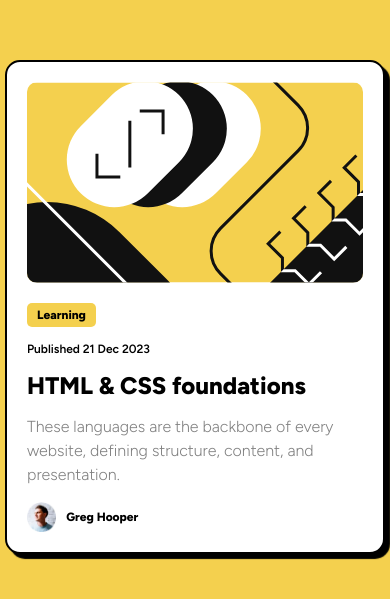
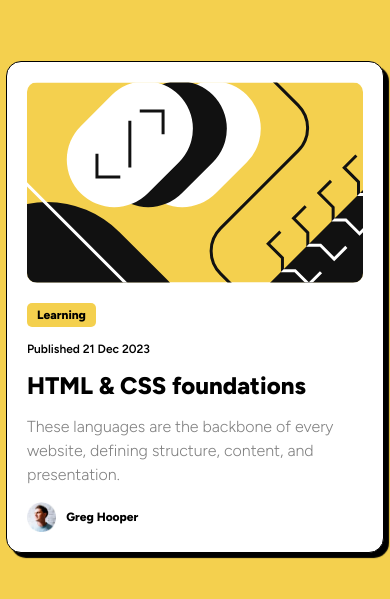
Before and after one commit to Mirthaar/blog-preview-card, a plain HTML site: page index.html in a window 390 px wide. Shown: the part 115-714 px from the top of the page. Drawn offline with Linux system fonts and the light colour scheme.

Commit message:
fix: Add responsive image sizing & reduce border px sizing

```diff
--- a/css/styles.css
+++ b/css/styles.css
@@ -34,7 +34,7 @@ body {
     justify-content: center;
     align-items: center;
     background-color: white;
-    border: 2px solid black;
+    border: 1px solid black;
     box-shadow: 5px 5px 1px;
     border-radius: 15px;
     /* max-width: 300px;
@@ -54,6 +54,7 @@ body {
 .image img {
     border-radius: 10px;
     margin-bottom: 10px;
+    width: 100%;
 }
 
 h2 {
```
